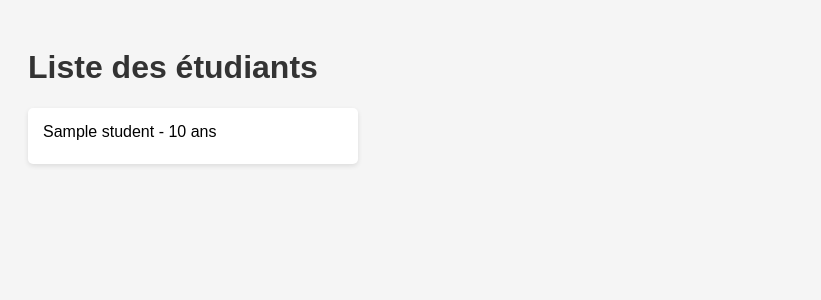
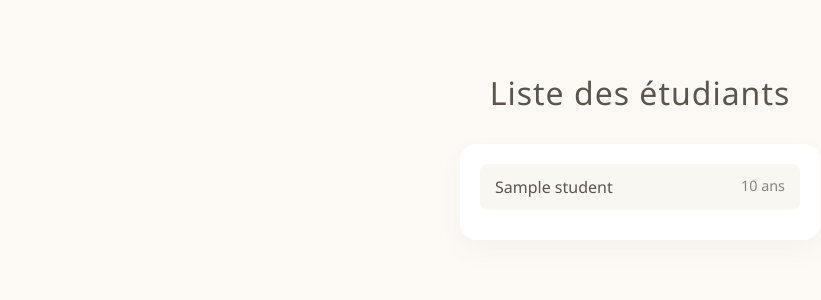
Before and after one commit to Master1-mathura/Principes_de_Programmation, a PHP site: the page made by PP_TP/TP2_PP/views/students.php in a window 1280 px wide. Shown: the top 300 px of the page, without its empty margins (0-821 px from the left). Run offline with PHP 8.4, Linux system fonts and the light colour scheme; the template is opened without the code that fills it: most values are stand-ins (such as "Sample title", 1, 10 or a date in 2020).

Commit message:
TP2 amelioration rendu final -css

```diff
--- a/PP_TP/TP2_PP/assets/style.css
+++ b/PP_TP/TP2_PP/assets/style.css
@@ -1,23 +1,56 @@
+/* Palette de couleurs et réinitialisation douce */
 body {
-    font-family: Arial, sans-serif;
-    background-color: #f5f5f5;
-    padding: 20px;
+    font-family: 'Segoe UI', Roboto, Helvetica, Arial, sans-serif;
+    background-color: #fdfaf5; /* Beige très clair */
+    color: #5d544b;            /* Brun doux pour le texte */
+    display: flex;
+    justify-content: center;
+    padding-top: 50px;
+    margin: 0;
 }
 
 h1 {
-    color: #333;
+    font-weight: 300;
+    text-align: center;
+    margin-bottom: 30px;
+    letter-spacing: 1px;
 }
 
-ul {
-    background: white;
-    padding: 15px;
-    border-radius: 5px;
-    width: 300px;
-    /* Bonus : ajout d'une ombre pour le relief */
-    box-shadow: 0 2px 5px rgba(0,0,0,0.1);
+/* Conteneur principal */
+.student-list {
+    background: #ffffff;
+    padding: 20px;
+    border-radius: 16px;
+    width: 320px;
+    box-shadow: 0 10px 25px rgba(93, 84, 75, 0.05); /* Ombre très diffuse */
+    list-style: none;
 }
 
-li {
-    margin-bottom: 8px;
-    list-style-type: none; /* Enlève les puces par défaut */
+/* Éléments de la liste */
+.student-item {
+    display: flex;
+    justify-content: space-between;
+    padding: 12px 15px;
+    margin-bottom: 10px;
+    border-radius: 8px;
+    background-color: #f9f7f2;
+    transition: all 0.3s ease; /* Animation fluide */
+    cursor: default;
 }
+
+/* Animation au survol */
+.student-item:hover {
+    transform: translateX(8px); /* Petit décalage vers la droite */
+    background-color: #f2eee5;   /* Beige un peu plus sombre */
+    color: #2c2926;
+}
+
+/* Style des détails */
+.name {
+    font-weight: 500;
+}
+
+.age {
+    font-size: 0.9em;
+    opacity: 0.7;
+}
--- a/PP_TP/TP2_PP/views/students.php
+++ b/PP_TP/TP2_PP/views/students.php
@@ -2,20 +2,23 @@
 <html lang="fr">
 <head>
     <meta charset="UTF-8">
+    <meta name="viewport" content="width=device-width, initial-scale=1.0">
     <title>Liste des étudiants</title>
     <link rel="stylesheet" href="assets/style.css">
 </head>
 <body>
 
-<h1>Liste des étudiants</h1>
-
-<ul>
+<main>
+    <h1>Liste des étudiants</h1>
+    <ul class="student-list">
     <?php foreach ($students as $student): ?>
-        <li>
-            <?= $student['name'] ?> - <?= $student['age'] ?> ans
+        <li class="student-item">
+            <span class="name"><?= htmlspecialchars($student['name']) ?></span>
+            <span class="age"><?= htmlspecialchars($student['age']) ?> ans</span>
         </li>
     <?php endforeach; ?>
 </ul>
+</main>
 
 </body>
 </html>
```
